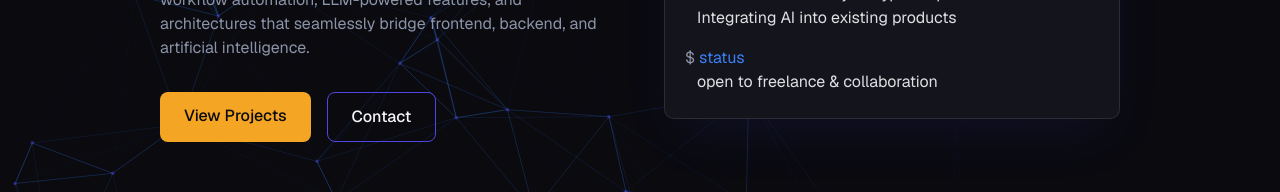
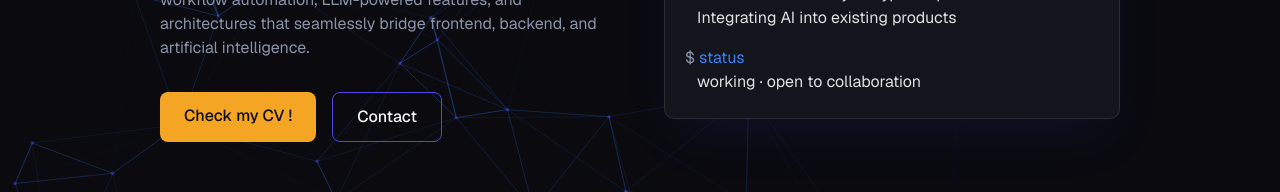
Before and after one commit to JiaChengZhang14/jczhang.dev, a Next.js app: page / in a window 1280 px wide. Shown: the part 433-625 px from the top of the page. Built offline with nearby package versions, Linux system fonts and the light colour scheme.

Commit message:
Updated Hero section and created new custom button

```diff
--- /dev/null
+++ b/src/components/sections/hero/ContactButton.tsx
@@ -0,0 +1,14 @@
+"use client";
+
+export function ContactButton() {
+    return (
+        <button
+            onClick={() =>
+                document.getElementById("contact")?.scrollIntoView({ behavior: "smooth" })
+            }
+            className="rounded-md border border-signal px-6 py-3 font-medium text-paper transition-colors hover:bg-signal/10 hover:text-white"
+        >
+            Contact
+        </button>
+    );
+}
--- a/src/components/sections/hero/Hero.tsx
+++ b/src/components/sections/hero/Hero.tsx
@@ -1,6 +1,7 @@
 import { SectionWrapper } from "@/components/SectionWrapper";
 import { TerminalWindow } from "@/components/sections/hero/TerminalWindow";
 import { ScrollIndicator } from "./ScrollIndicador";
+import { ContactButton } from "./ContactButton";
 
 export function Hero() {
   return (
@@ -21,18 +22,13 @@ export function Hero() {
           </p>
           <div className="mt-8 flex gap-4">
             <a
-              href="#projects"
+              href="#"
               className="rounded-md bg-ember px-6 py-3 font-medium text-ink transition-colors hover:bg-ember/90"
             >
-              View Projects
+              Check my CV !
             </a>
 
-            <a
-              href="#contact"
-              className="rounded-md border border-signal px-6 py-3 font-medium text-paper transition-colors hover:bg-signal/10 hover:text-white"
-            >
-              Contact
-            </a>
+            <ContactButton />
           </div>
         </div>
 
--- a/src/components/sections/hero/TerminalWindow.tsx
+++ b/src/components/sections/hero/TerminalWindow.tsx
@@ -8,7 +8,7 @@ const LINES = [
         prompt: "cat focus.txt",
         output: "Frontend dev · Next.js & TypeScript\nIntegrating AI into existing products",
     },
-    { prompt: "status", output: "open to freelance & collaboration" },
+    { prompt: "status", output: "working · open to collaboration" },
 ];
 
 const TYPE_SPEED = 25; // ms por carácter
```
